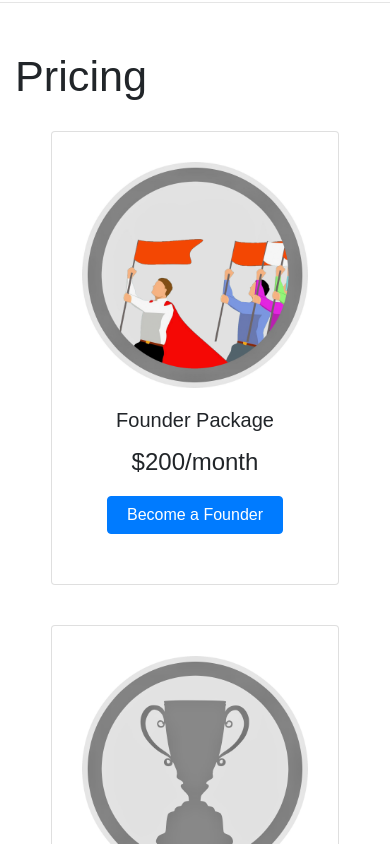
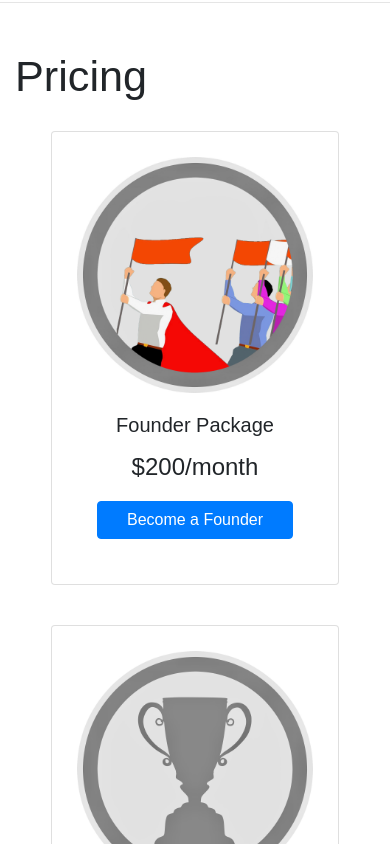
Before and after one commit to rcereghini/operation-independence, a React (Create React App) app: page / in a window 390 px wide. Shown: the part 2400-3244 px from the top of the page. Built offline with nearby package versions, Linux system fonts and the light colour scheme.

Commit message:
More button fixes

```diff
--- a/src/styles/pricing.css
+++ b/src/styles/pricing.css
@@ -17,7 +17,7 @@
 }
 
 .cardButton{
-  width:95%;
+  width:100%;
 }
 
 /* Small devices (portrait tablets and large phones, 600px and up) */
@@ -29,7 +29,7 @@
 
 .card{
   width: 80%;
-  padding:30px;
+  padding:25px;
   margin: 20px auto;
 }
 
```
